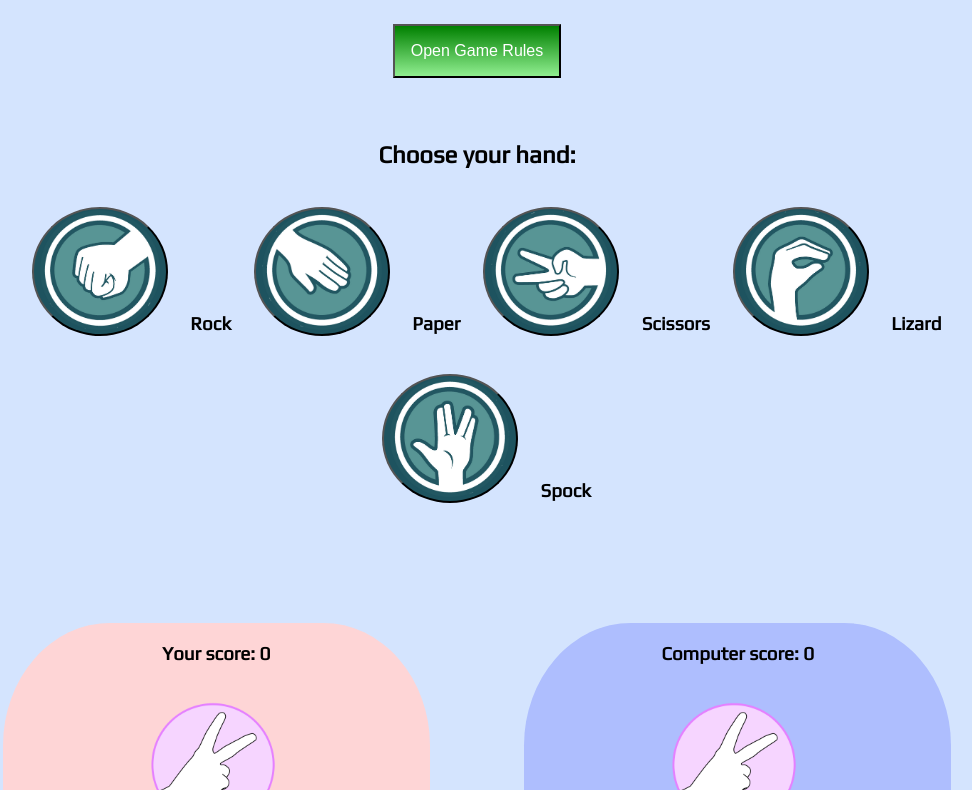
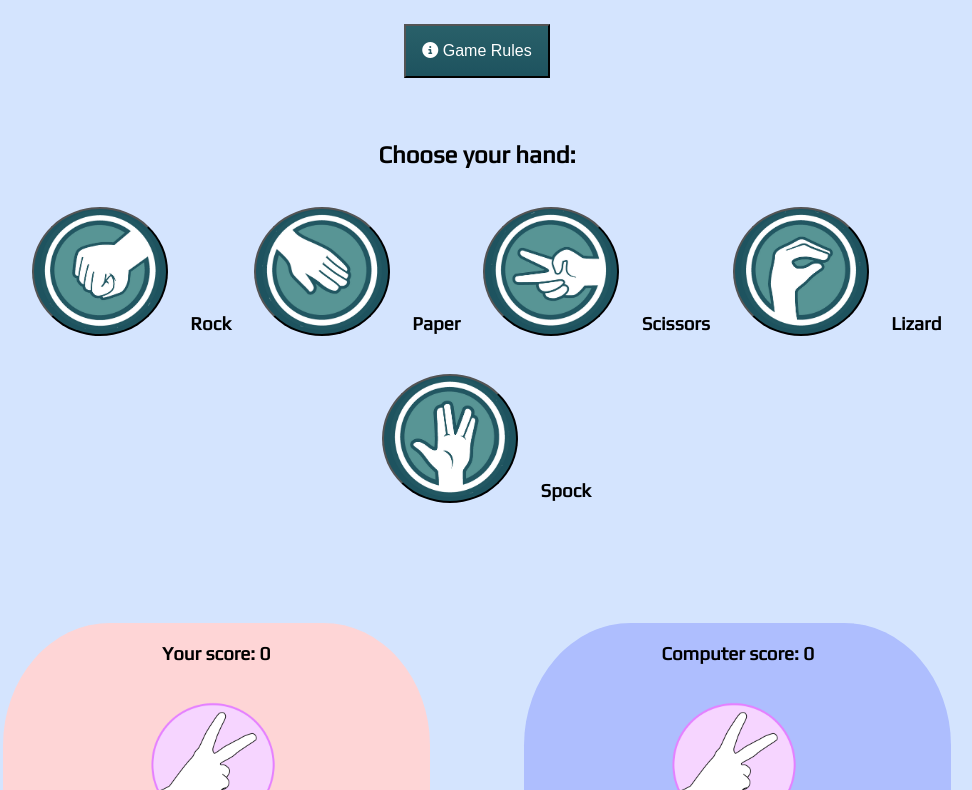
Before and after one commit to otherworldly94b/Rock-Paper-Scissors-Lizard-Spock, a plain HTML site: page index.html in a window 1280 px wide. Shown: the part 112-902 px from the top of the page, without its empty margins (163-1135 px from the left). Drawn offline with Linux system fonts and the light colour scheme; a web font is replaced by a local one.

Commit message:
Modify modal and restart button style

```diff
--- a/assets/css/style.css
+++ b/assets/css/style.css
@@ -23,8 +23,8 @@ body {
     position: relative;
     display: inline-block;
     padding: 1rem;
-    background-color: green; /*for compatibility with older browsers*/
-    background-image: linear-gradient(green,lightgreen);
+    background-color: #579494;
+    background-image: linear-gradient(#296069,#1E535F);
     /* text styles */
     text-decoration: none;
     color: #fff;
@@ -88,7 +88,8 @@ body {
 .button-label {
     display: inline-block
 }
-/* code from W3S but this will be modified to fit with my page */
+
+/* code from W3S but this is modified to fit with my page */
 /* The Modal (background) */
 .modal {
     display: none; /* Hidden by default */
--- a/assets/js/script.js
+++ b/assets/js/script.js
@@ -31,7 +31,7 @@ function playGame(playerOption) {
    * appear on the computer's choice but breaks
    * the evaluateHand function
   */
-  console.log('comp ch: ', computerChoice);
+  // console.log('comp ch: ', computerChoice);
   playerImage.src = `assets/images/${playerChoice}-icon.webp`;
   playerImage.alt = playerChoice;
 
--- a/index.html
+++ b/index.html
@@ -7,7 +7,8 @@
     <meta name="description" content="It is a rock, paper, scissors, lizard, spock online game">
     <meta name="keywords" content="rock, paper, scissors, lizard, spock, online game, players">
 
-
+    <!-- fontawesome script -->
+    <script src="https://kit.fontawesome.com/5d114e77d1.js" crossorigin="anonymous"></script>
     <link rel="stylesheet" href="assets/css/style.css">
     <title>Rock, Paper, Scissors, Lizard, Spock!</title>
 </head>
@@ -17,7 +18,7 @@
             <h1 class="header">
                 Rock, Paper, Scissors, Lizard, Spock!
             </h1>
-            <button id="myBtn" class="glass">Open Game Rules</button>
+            <button id="myBtn" class="glass"><i class="fa-solid fa-circle-info"></i> Game Rules</button>
             <div id="myModal" class="modal">
                 <!-- Modal content -->
                 <div class="modal-content">
```
